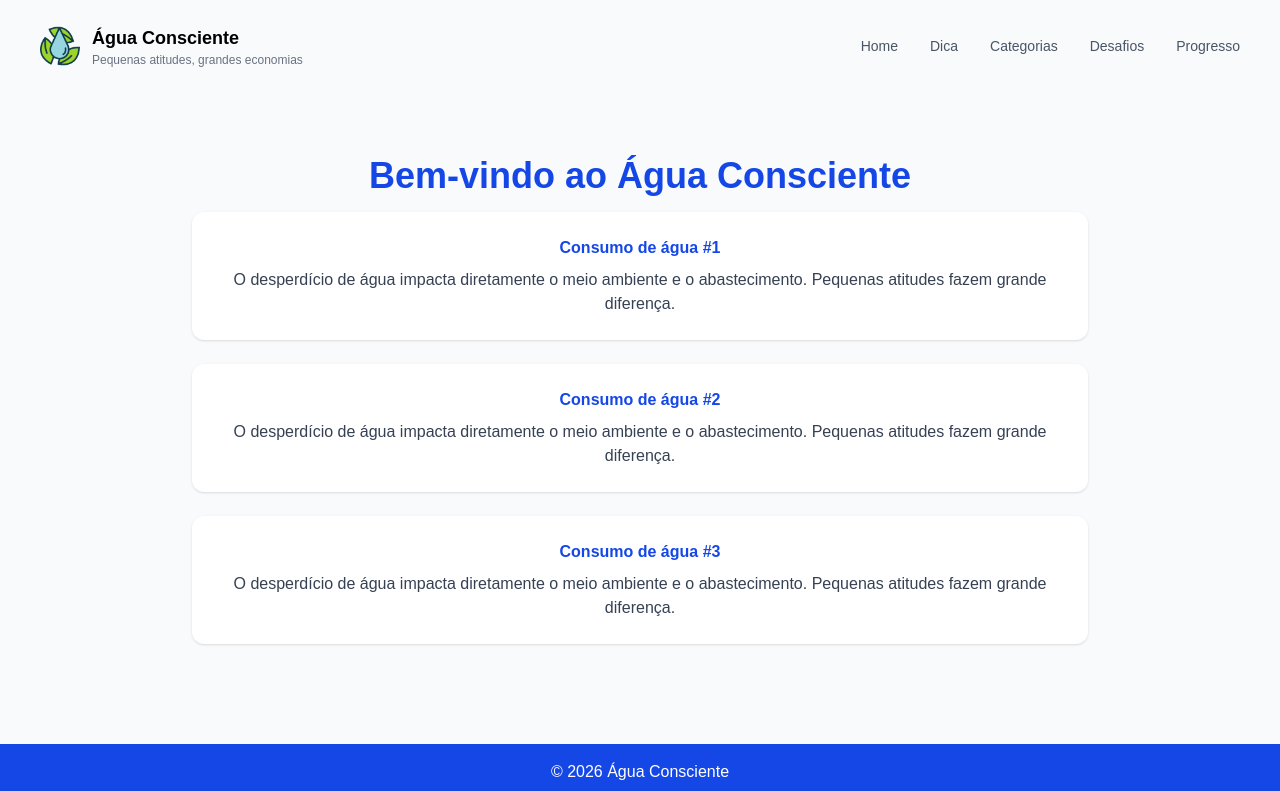
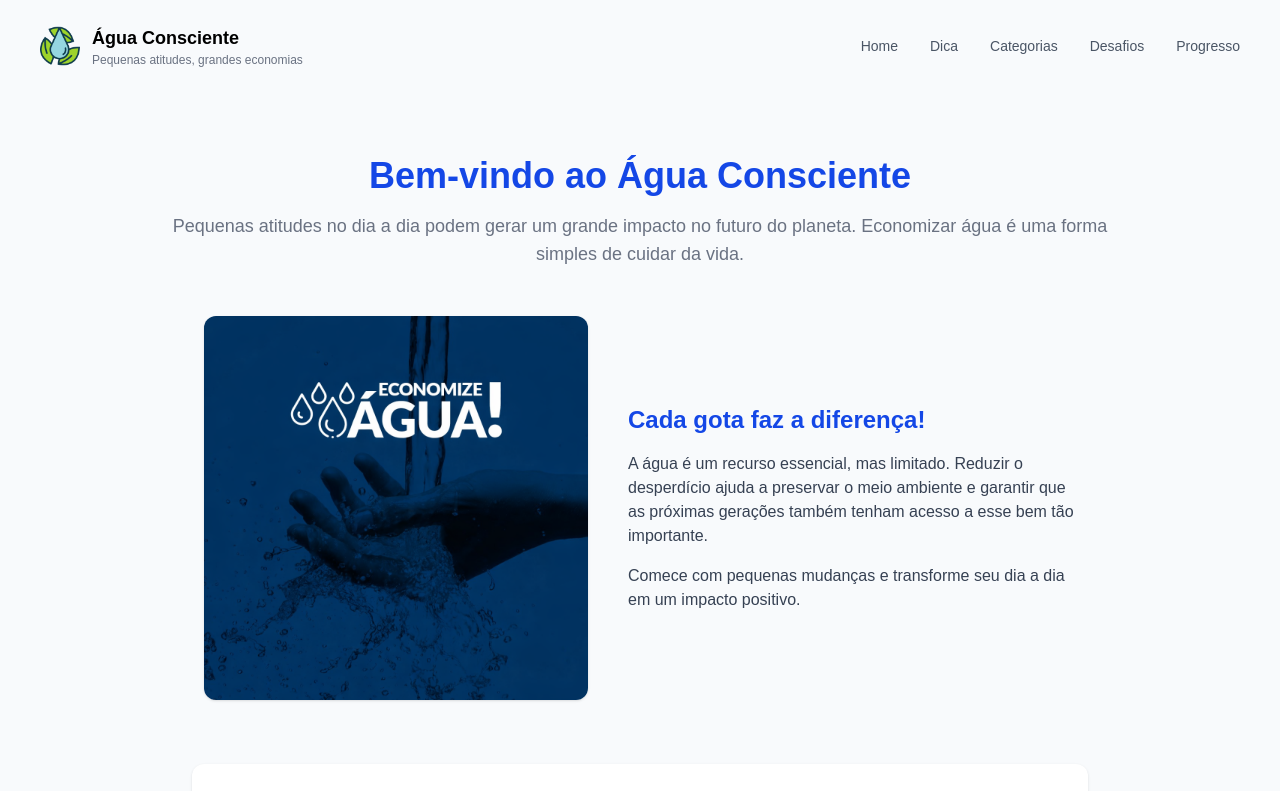
Before and after one commit to tgshow/Aquamind, a React (Vite) app: page / in a window 1280 px wide. Shown: the top 791 px of the page. Built offline with nearby package versions, Linux system fonts and the light colour scheme.

Commit message:
feat: adiciona banner com imagem e animação na home

```diff
--- a/src/App.tsx
+++ b/src/App.tsx
@@ -8,6 +8,8 @@ import Dica from "./pages/Dica";
 import Categorias from "./pages/Categorias";
 import Desafios from "./pages/Desafios";
 import Progresso from "./pages/Progresso";
+
+
 
 function AnimatedRoutes() {
   const location = useLocation();
--- a/src/components/CardsList.tsx
+++ b/src/components/CardsList.tsx
@@ -1,5 +1,5 @@
 import { motion } from "motion/react";
-
+import econ from "../assets/econ.png";
 const container = {
   hidden: {},
   show: {
@@ -36,6 +36,8 @@ export default function CardsList() {
             O desperdício de água impacta diretamente o meio ambiente e o abastecimento.
             Pequenas atitudes fazem grande diferença.
           </p>
+
+
         </motion.div>
       ))}
     </motion.div>
--- a/src/pages/Home.tsx
+++ b/src/pages/Home.tsx
@@ -1,15 +1,74 @@
+import { motion } from "motion/react";
 import CardsList from "../components/CardsList";
+import econ from "../assets/econ.png";
 
 export default function Home() {
   return (
-    <div className="p-6 max-w-5xl mx-auto px-6 py-16 text-center">
-      <h1 className="text-4xl font-bold text-blue-700 mb-4">
+    <div className="max-w-5xl mx-auto px-6 py-16 text-center">
+
+      {/* 🧠 TÍTULO */}
+      <motion.h1
+        className="text-4xl font-bold text-blue-700 mb-4"
+        initial={{ opacity: 0, y: -40 }}
+        animate={{ opacity: 1, y: 0 }}
+        transition={{ duration: 0.6 }}
+      >
         Bem-vindo ao Água Consciente
-      </h1>
-      <p className="text-gray-500 text-lg">
+      </motion.h1>
 
-      </p>
+      {/* 📝 TEXTO */}
+      <motion.p
+        className="text-gray-500 text-lg mb-12"
+        initial={{ opacity: 0, y: 40 }}
+        animate={{ opacity: 1, y: 0 }}
+        transition={{ duration: 0.6 }}
+      >
+        Pequenas atitudes no dia a dia podem gerar um grande impacto no futuro do planeta.
+        Economizar água é uma forma simples de cuidar da vida.
+      </motion.p>
+
+
+      <div className="flex flex-col md:flex-row items-center justify-center gap-10 mb-16">
+
+
+        <motion.img
+          src={econ}
+          alt="Economia de água"
+          initial={{ opacity: 0, x: -60 }}
+          whileInView={{ opacity: 1, x: 0 }}
+          transition={{ duration: 0.6 }}
+          viewport={{ once: true }}
+          className="w-full max-w-sm rounded-xl shadow"
+        />
+
+
+        <motion.div
+          initial={{ opacity: 0, x: 60 }}
+          whileInView={{ opacity: 1, x: 0 }}
+          transition={{ duration: 0.6 }}
+          viewport={{ once: true }}
+          className="text-left max-w-md"
+        >
+          <h2 className="text-2xl font-bold text-blue-700 mb-4">
+            Cada gota faz a diferença!
+          </h2>
+
+          <p className="text-gray-700">
+            A água é um recurso essencial, mas limitado. Reduzir o desperdício
+            ajuda a preservar o meio ambiente e garantir que as próximas gerações
+            também tenham acesso a esse bem tão importante.
+          </p>
+
+          <p className="text-gray-700 mt-4">
+            Comece com pequenas mudanças e transforme seu dia a dia em um impacto positivo.
+          </p>
+        </motion.div>
+
+      </div>
+
+
       <CardsList />
+
     </div>
   );
 }
```
Also changed, not shown: src/assets/econ.png (added).
